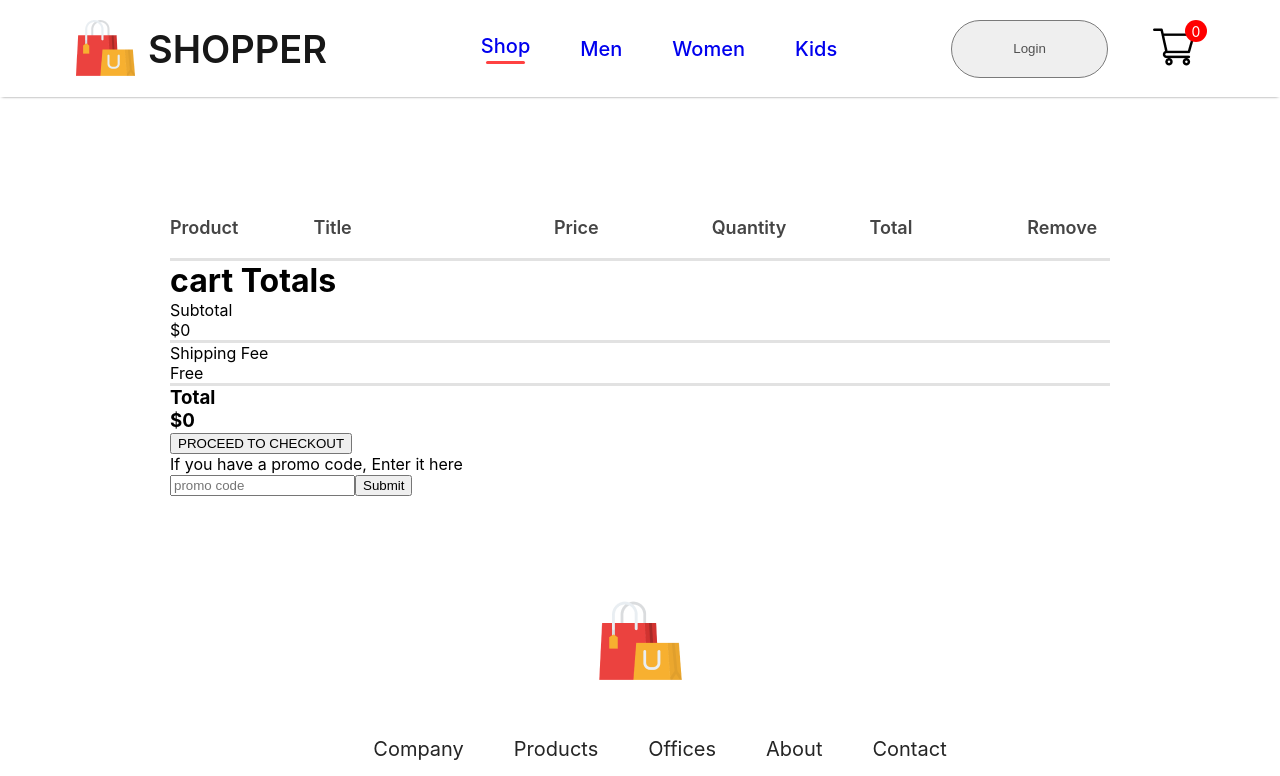
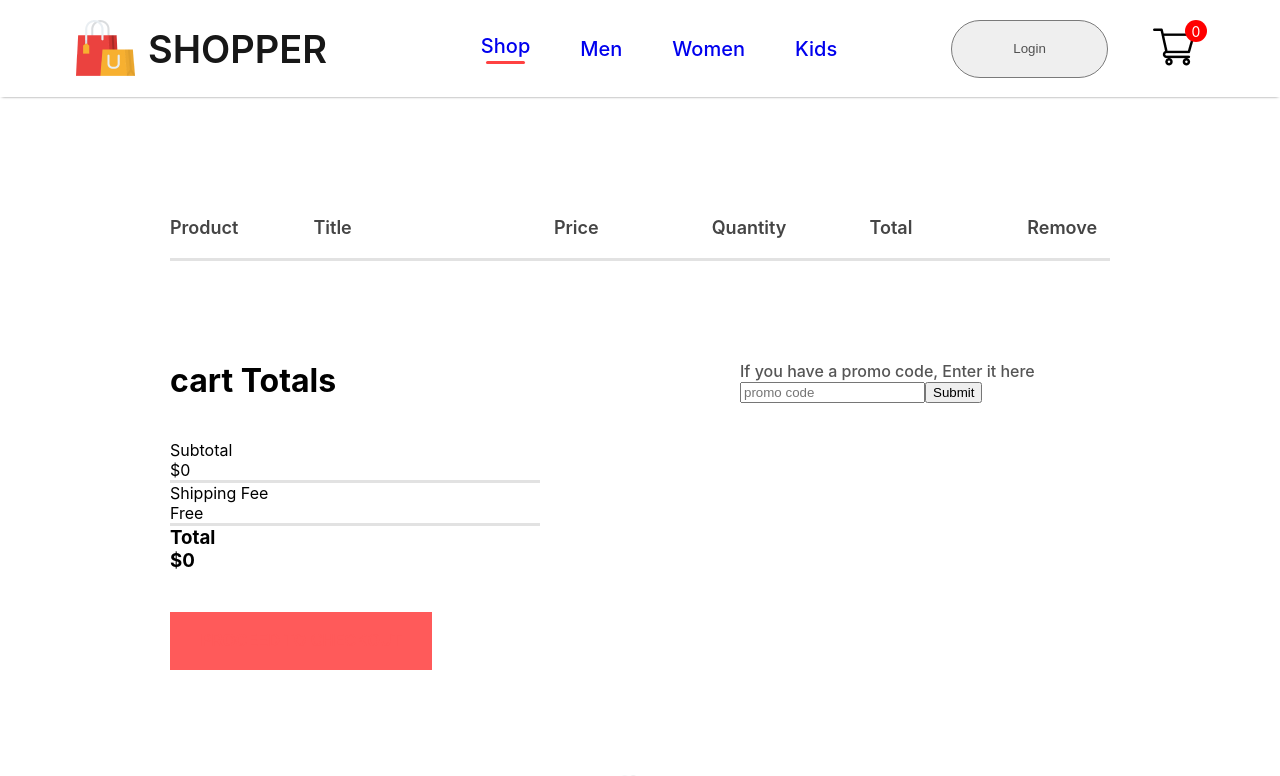
Before and after one commit to eraldkasaj/E-Commerce-App, a React (Create React App) app in the folder e-commerce-app/: page /cart in a window 1280 px wide. Shown: the top 776 px of the page. Built offline with nearby package versions, Linux system fonts and the light colour scheme.

Commit message:
add functions and css

```diff
--- a/e-commerce-app/src/Components/CartItems/CartItems.css
+++ b/e-commerce-app/src/Components/CartItems/CartItems.css
@@ -34,3 +34,56 @@
     border: 2px solid #e2e2e2;
     background: #fff;
 }
+.cartitems-down{
+    display: flex;
+    margin: 100px 0px;
+}
+.cartitems-total{
+    flex:1;
+    display: flex;
+    flex-direction: column;
+    margin-right: 200px;
+    gap:40px;
+}
+.cartitems-total button{
+    width:262px;
+    height: 58px;
+    outline: none;
+    border: none;
+    background: #ff5a5a;
+    color: #ff5a5a;
+    font-size: 16px;
+    font-weight: 600;
+    cursor: pointer;
+}
+.cartitems-promocode{
+    flex: 1;
+    font-size: 16px;
+    font-weight: 500;
+}
+.cartitems-promocode p{
+    color: #555;
+}
+.cartitems-promobox{
+    width: 504px;
+    margin-top: 15px;
+    padding-left: 20px;
+    height: 58px;
+    background: #eaeeae;
+}
+.cartitems-promobox input{
+    border: none;
+    outline: none;
+    background: transparent;
+    font-size: 16px;
+    width: 330px;
+    height: 50px;
+}
+.cartitems-promobox button{
+    width:170px;
+    height: 58px;
+    font-size: 16px;
+    background: black;
+    color: white;
+    cursor:pointer;
+}
--- a/e-commerce-app/src/Components/CartItems/CartItems.jsx
+++ b/e-commerce-app/src/Components/CartItems/CartItems.jsx
@@ -5,8 +5,10 @@
 import remove_icon from '../Assets/cart_cross_icon.png'
 import all_product from "../Assets/all_product";
 
+
+
 const CartItems = () => {
-    const {all_products,cartItems,removeFromCart} = useContext(ShopContext)
+    const {getTotalCartAmount,cartItems,removeFromCart} = useContext(ShopContext)
     return (
         <div className="cartitems">
             <div className="cartitems-format-main">
@@ -41,7 +43,7 @@
             <div>
            <div className="cartitems-total-item">
             <p>Subtotal</p>
-            <p>${0}</p>
+            <p>${getTotalCartAmount()}</p>
            </div>
            <hr />
            <div className="cartitems-total-item">
@@ -51,7 +53,7 @@
            <hr />
            <div className="cartitems-total-item">
             <h3>Total</h3>
-            <h3>${0}</h3>
+            <h3>${getTotalCartAmount()}</h3>
            </div>
            </div>
            <button>PROCEED TO CHECKOUT</button>
--- a/e-commerce-app/src/Components/Navbar/Navbar.jsx
+++ b/e-commerce-app/src/Components/Navbar/Navbar.jsx
@@ -1,12 +1,14 @@
-import React, { useState } from "react";
+import React, { useContext, useState } from "react";
 import { Link } from 'react-router-dom';
 import './Navbar.css'
 import logo from '../Assets/logo.png'
 import cart_icon from '../Assets/cart_icon.png'
+import { ShopContext } from "../../Context/ShopContext";
 
 const Navbar = ()=>{
 
   const [menu,setMenu] = useState('shop')
+  const { getTotalCartItems} = useContext(ShopContext)
 
   return (
     <div className="navbar">
@@ -23,7 +25,7 @@
     <div className="nav-login-cart">
      <Link to='/login'><button>Login</button></Link>
       <Link to='/cart'><img src={cart_icon}/></Link>
-      <div className="nav-cart-count">0</div>
+      <div className="nav-cart-count">{ getTotalCartItems()}</div>
     </div>
     </div>
   );
--- a/e-commerce-app/src/Context/ShopContext.jsx
+++ b/e-commerce-app/src/Context/ShopContext.jsx
@@ -22,7 +22,37 @@
     const removeFromCart = (itemId) =>{
         setCartItems((prev) =>({...prev,[itemId]:prev[itemId]-1}))
     }
-    const contextValue = {all_product,cartItems,addToCart,removeFromCart}
+
+    const getTotalCartAmount = ()=>{
+        let totalAmount = 0
+        for(const item in cartItems) {
+            if(cartItems[item]>0){
+                let itemInfo = all_product.find((product) =>product.id===Number(item))
+                totalAmount += itemInfo.new_price * cartItems[item]
+            }
+        }
+        return totalAmount
+    }
+
+    const getTotalCartItems = () =>{
+        let totalItem = 0;
+        for(const item in cartItems)
+            {
+            if(cartItems[item]>0){
+                totalItem += cartItems[item]
+            }
+        }
+        return totalItem
+    }
+
+    const contextValue = {
+        getTotalCartItems,
+        getTotalCartAmount,
+        all_product,
+        cartItems,
+        addToCart,
+        removeFromCart,
+    };
 
     return (
         <ShopContext.Provider value={contextValue}>
--- a/e-commerce-app/src/Pages/ShopCategory.jsx
+++ b/e-commerce-app/src/Pages/ShopCategory.jsx
@@ -6,6 +6,7 @@
 
 const ShopCategory = (props) => {
     const {all_product} = useContext(ShopContext)
+
     return (
         <div>
             <div className='shop-category'>
```
